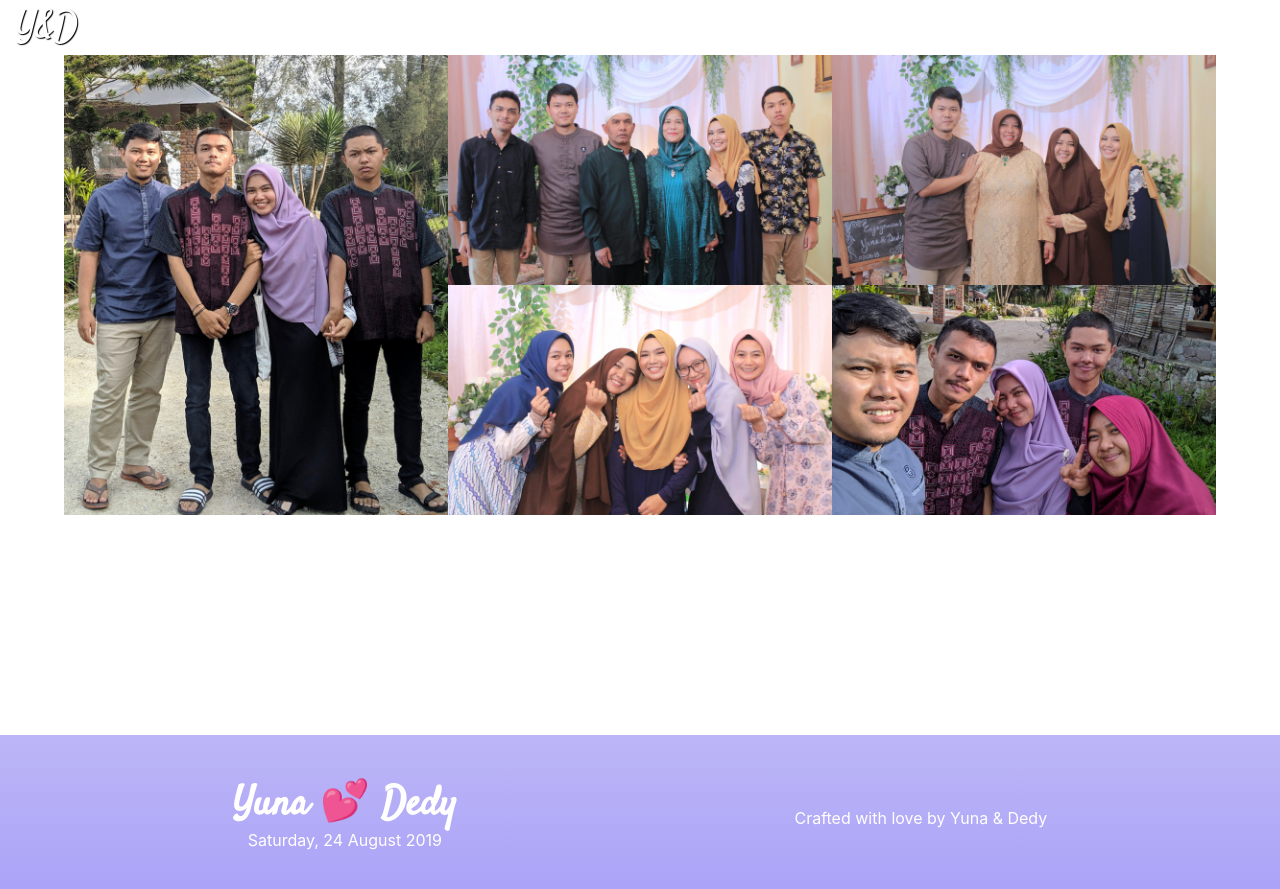
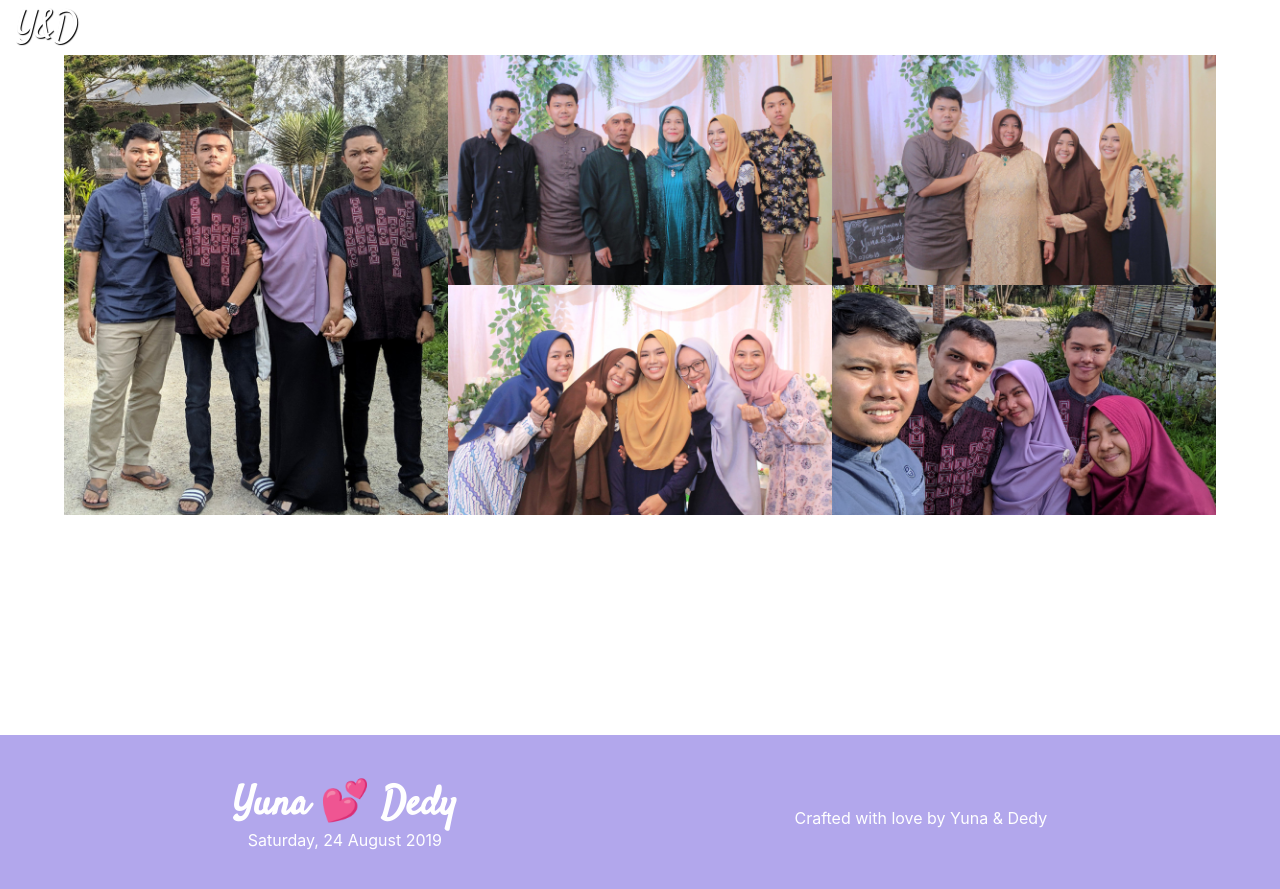
Before and after one commit to prasetiady/wedding, a Jekyll site: the page built from index.md, in a window 1280 px wide and 900 px high, scrolled down 1965 px. Shown: the top 889 px of the window. Built offline with Jekyll 4.4.1, drawn with Linux system fonts in a browser that asks for light colours; nearby versions of some CDN libraries.

Commit message:
Update footer background

```diff
--- a/_sass/sections/footer.scss
+++ b/_sass/sections/footer.scss
@@ -1,60 +1,3 @@
 #footer {
-	background: linear-gradient(0deg, #7b6ef9, #ebeaf5);
-	background-size: 600% 600%;
-	-webkit-animation: FooterGradient 3s ease infinite;
-	-moz-animation: FooterGradient 3s ease infinite;
-	-o-animation: FooterGradient 3s ease infinite;
-	animation: FooterGradient 3s ease infinite;
-	@-webkit-keyframes FooterGradient {
-		0% {
-			background-position: 0 50%;
-		}
-
-		50% {
-			background-position: 100% 51%;
-		}
-
-		100% {
-			background-position: 0 50%;
-		}
-	}
-	@-moz-keyframes FooterGradient {
-		0% {
-			background-position: 0 50%;
-		}
-
-		50% {
-			background-position: 100% 51%;
-		}
-
-		100% {
-			background-position: 0 50%;
-		}
-	}
-	@-o-keyframes FooterGradient {
-		0% {
-			background-position: 0 50%;
-		}
-
-		50% {
-			background-position: 100% 51%;
-		}
-
-		100% {
-			background-position: 0 50%;
-		}
-	}
-	@keyframes FooterGradient {
-		0% {
-			background-position: 0 50%;
-		}
-
-		50% {
-			background-position: 100% 51%;
-		}
-
-		100% {
-			background-position: 0 50%;
-		}
-	}
+	background-color: #b2a7ec;
 }
```
